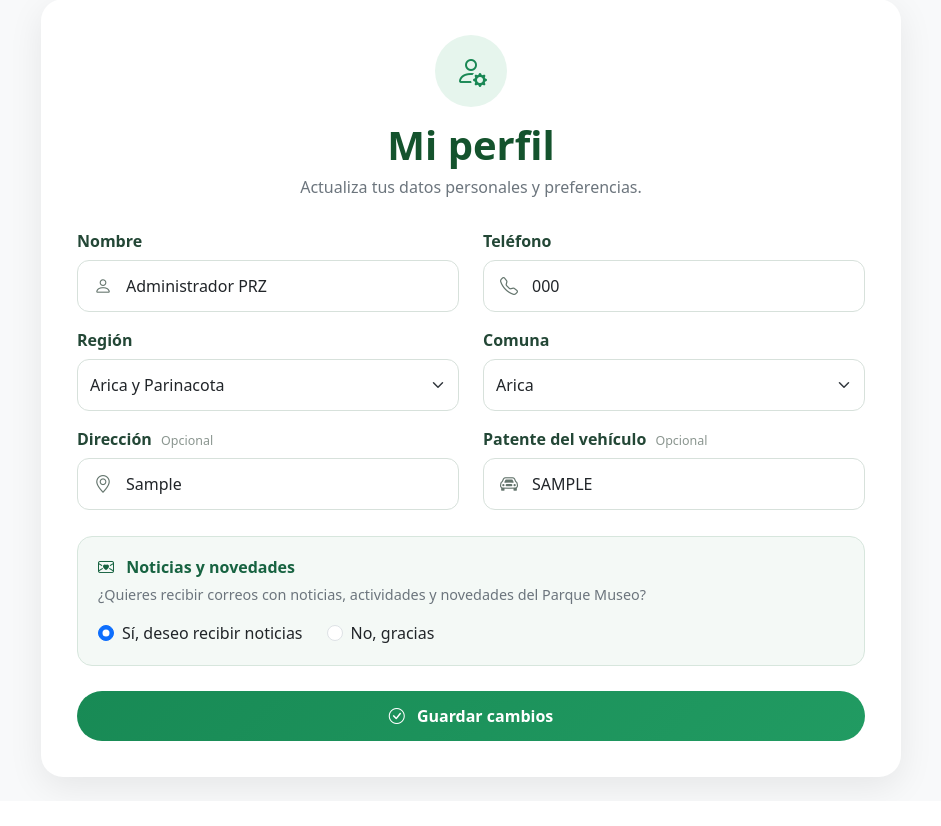
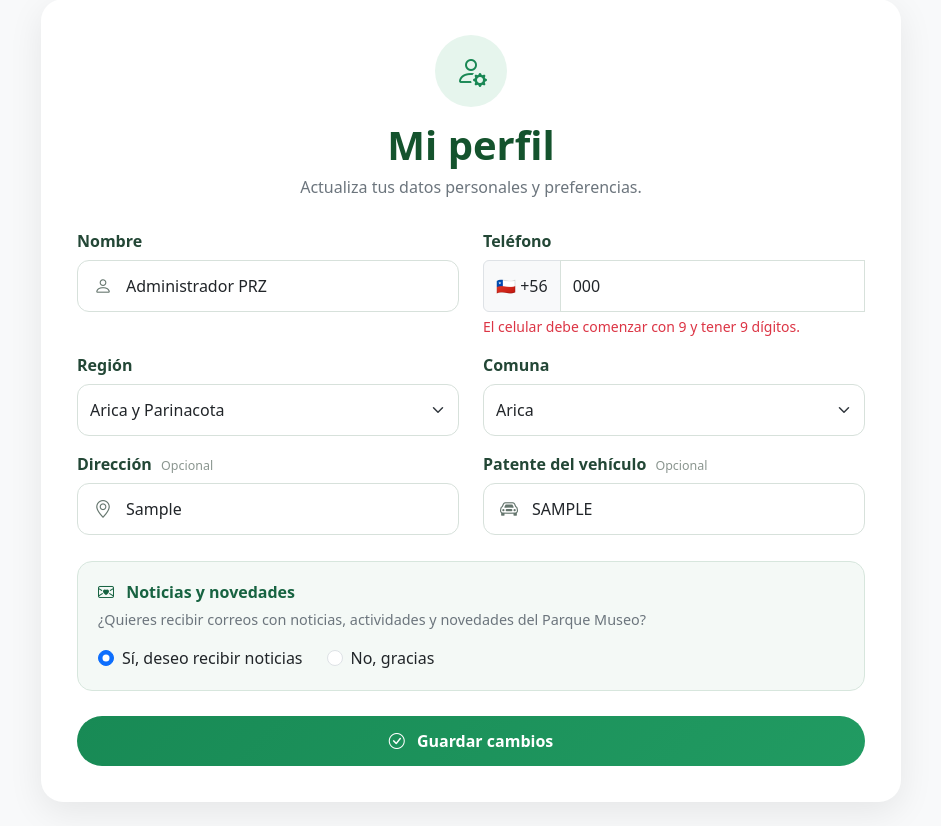
Before and after one commit to jlduran43/tickets-prz, a Laravel app: page /mi-perfil in a window 1280 px wide. Shown: the part 81-907 px from the top of the page, without its empty margins (169-1110 px from the left). Before the commit the page ends 877 px from the top, so only its background shows below. Run offline with Laravel 12, Linux system fonts and the light colour scheme; a user stored in the database is signed in; data comes from the database, SQL or seed files in the repository; tables that the repository leaves empty hold one stand-in row (values such as "Sample post"); style sheets or scripts are compiled from the project's sources.

Commit message:
ajuste campo telefono editar perfil usuario

```diff
--- a/app/Http/Controllers/PerfilController.php
+++ b/app/Http/Controllers/PerfilController.php
@@ -41,6 +41,20 @@ class PerfilController extends Controller
         $user = Auth::user();
         $cliente = $user->cliente;
 
+        $telefono = preg_replace(
+            '/\D/',
+            '',
+            (string) $request->input('telefono', '')
+        );
+
+        if (str_starts_with($telefono, '56')) {
+            $telefono = substr($telefono, 2);
+        }
+
+        $request->merge([
+            'telefono' => $telefono,
+        ]);
+
         $request->validate(
             [
                 'name' => [
@@ -52,7 +66,7 @@ class PerfilController extends Controller
                 'telefono' => [
                     'required',
                     'string',
-                    'max:20',
+                    'regex:/^9[0-9]{8}$/',
                 ],
 
                 'region_id' => [
@@ -94,6 +108,9 @@ class PerfilController extends Controller
 
                 'comuna_id.required' =>
                 'Debes seleccionar una comuna.',
+
+                'telefono.regex' =>
+                'El celular debe comenzar con 9 y contener exactamente 9 dígitos.',
             ]
         );
 
@@ -104,7 +121,7 @@ class PerfilController extends Controller
 
 
         $cliente->update([
-            'telefono' => $request->telefono,
+            'telefono' => '+56' . $request->telefono,
 
             'region_id' => $request->region_id,
 
--- a/resources/views/perfil/edit.blade.php
+++ b/resources/views/perfil/edit.blade.php
@@ -214,14 +214,21 @@
                             Teléfono
                         </label>
 
-                        <div class="input-icon">
+                        <div class="input-group">
 
-                            <i class="bi bi-telephone"></i>
+                            <span class="input-group-text">
+                                🇨🇱 +56
+                            </span>
 
-                            <input type="text" id="telefono" name="telefono" class="form-control"
-                                value="{{ old('telefono', $cliente->telefono) }}" placeholder="+56 9 1234 5678" required>
+                            <input type="tel" id="telefono"
+                                class="form-control @error('telefono') is-invalid @enderror" placeholder="9 1234 5678"
+                                inputmode="numeric" maxlength="9" autocomplete="tel-national" required>
+
+                            <input type="hidden" name="telefono" id="telefono_completo">
 
                         </div>
+
+                        <div id="telefono_feedback" class="form-text"></div>
 
                         @error('telefono')
                             <div class="text-danger small mt-1">
@@ -230,7 +237,6 @@
                         @enderror
 
                     </div>
-
 
                     {{-- REGIÓN --}}
                     <div class="col-md-6 mb-3">
@@ -516,6 +522,73 @@
 
             }
         );
+        document.addEventListener('DOMContentLoaded', function() {
+
+            const telefono = document.getElementById('telefono');
+            const telefonoCompleto = document.getElementById('telefono_completo');
+            const feedback = document.getElementById('telefono_feedback');
+
+            const telefonoInicial = @json(old('telefono', $cliente->telefono ?? ''));
+
+            function actualizarTelefono() {
+
+                telefono.value = telefono.value
+                    .replace(/\D/g, '')
+                    .slice(0, 9);
+
+                const numero = telefono.value;
+                const esValido = /^9\d{8}$/.test(numero);
+
+                telefonoCompleto.value = esValido ?
+                    '+56' + numero :
+                    '';
+
+                if (!numero) {
+
+                    feedback.textContent =
+                        'Ingresa los 9 dígitos de tu celular, comenzando con 9.';
+
+                    feedback.className = 'form-text';
+
+                } else if (esValido) {
+
+                    feedback.textContent = '✓ Número de celular válido';
+
+                    feedback.className = 'form-text text-success';
+
+                } else {
+
+                    feedback.textContent =
+                        'El celular debe comenzar con 9 y tener 9 dígitos.';
+
+                    feedback.className = 'form-text text-danger';
+                }
+
+                telefono.setCustomValidity(
+                    esValido ?
+                    '' :
+                    'Ingresa un celular chileno válido de 9 dígitos.'
+                );
+            }
+
+            let numeroInicial = String(telefonoInicial)
+                .replace(/\D/g, '');
+
+            if (numeroInicial.startsWith('56')) {
+                numeroInicial = numeroInicial.slice(2);
+            }
+
+            telefono.value = numeroInicial;
+
+            actualizarTelefono();
+
+            telefono.addEventListener('input', actualizarTelefono);
+
+            telefono.closest('form').addEventListener('submit', function() {
+                actualizarTelefono();
+            });
+
+        });
     </script>
 
 @endsection
```
Lines whose indentation alone changed are shown as unchanged.
